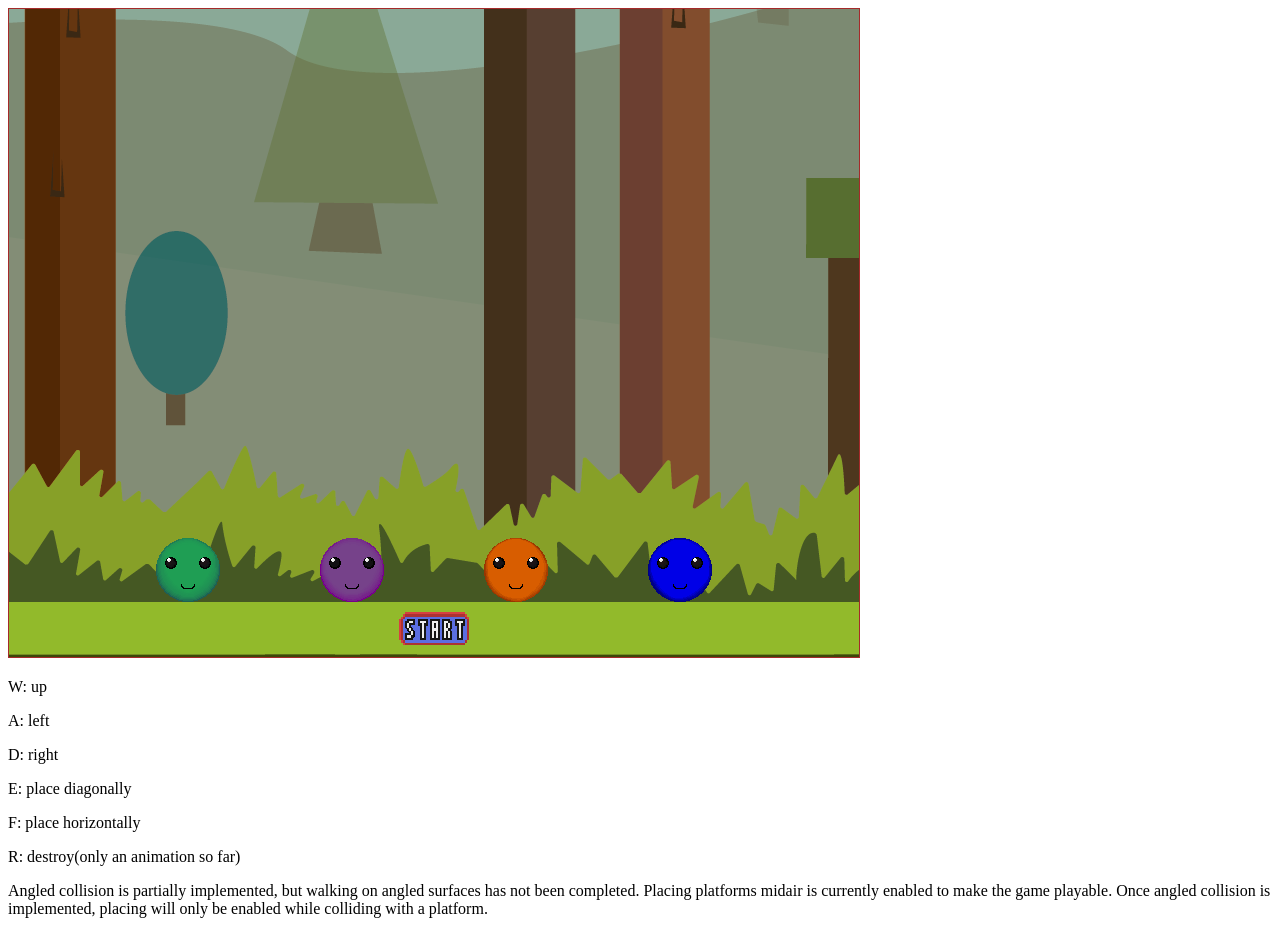
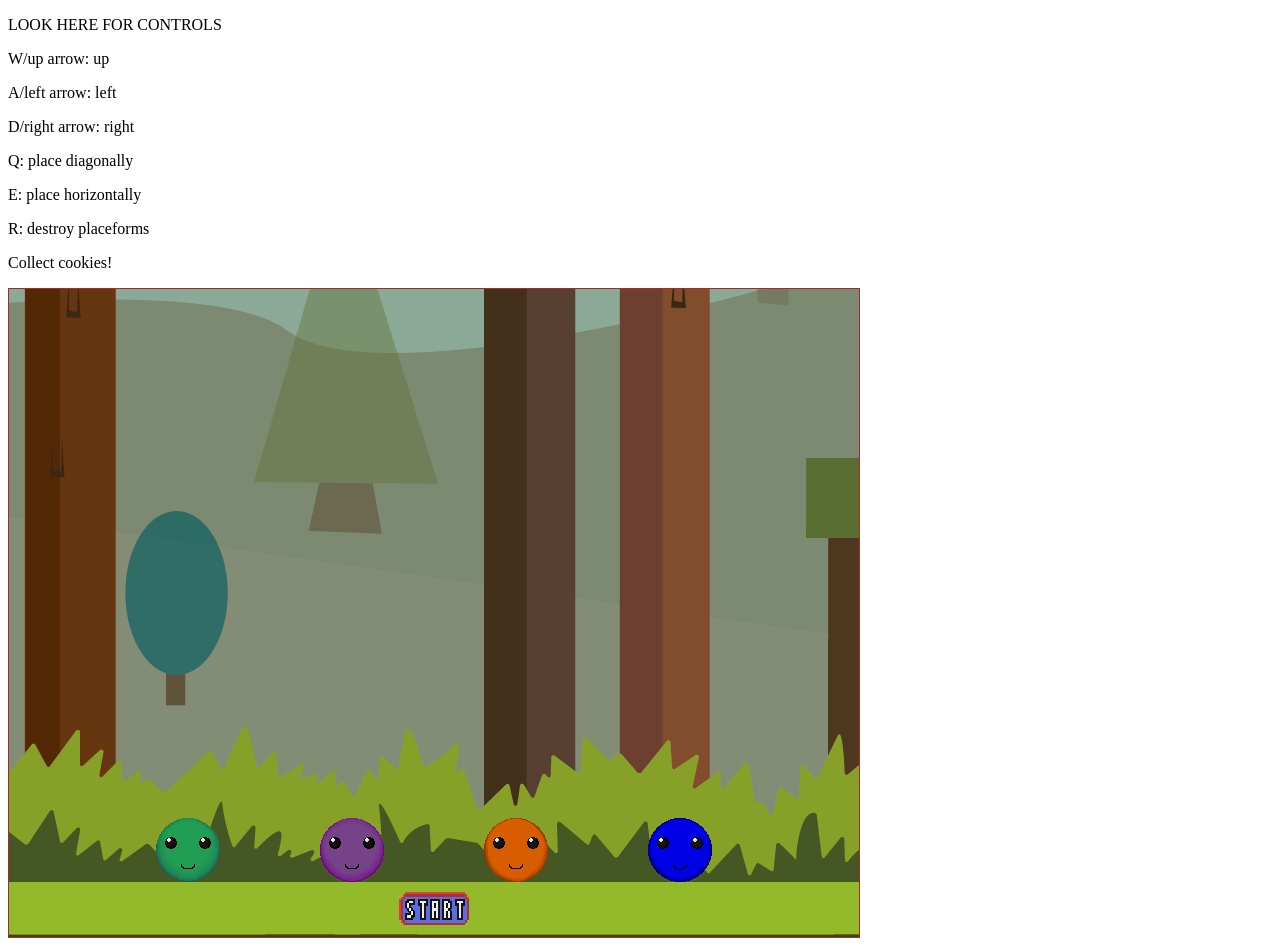
Before and after one commit to mercedeschea/battleUp, a plain HTML site: page index.html in a window 1280 px wide. Drawn offline with Linux system fonts and the light colour scheme; no server answers; a script that the page names is missing.

Commit message:
changed html

```diff
--- a/GameWorld/Characters/Collision.js
+++ b/GameWorld/Characters/Collision.js
@@ -280,15 +280,14 @@ function isCircleCollidingWithHorizontalLine(CircleInfo, LineInfo) { // Char is
     let answer = quadraticFormula(a,b,c);
 
     if (isNaN(answer.result1) && isNaN(answer.result2)) {
-        // console.log("no");
         return false;
-    } else if ((CircleInfo.cartesianX + CircleInfo.radius >= LineInfo.xLeft) && (CircleInfo.cartesianX - CircleInfo.radius <= LineInfo.xRight) && (CircleInfo.cartesianY - CircleInfo.radius + PLATFORM_HEIGHT) >= LineInfo.yValue) {
-        // console.log("YESYEYESYESYESYESYSEYSEYSS");
-        // console.log("1", CircleInfo.cartesianX >= LineInfo.xLeft);
-        // console.log("2", CircleInfo.cartesianX <= LineInfo.xRight);
-        // console.log("3", (CircleInfo.cartesianY - 100) > LineInfo.yValue);
+    } else if ((CircleInfo.cartesianX + CircleInfo.radius >= LineInfo.xLeft) &&
+                (CircleInfo.cartesianX - CircleInfo.radius <= LineInfo.xRight) &&
+                (CircleInfo.cartesianY - CircleInfo.radius + PLATFORM_HEIGHT) >= LineInfo.yValue) {
         return 'colliding';
-    } else if ((CircleInfo.cartesianX + CircleInfo.radius/2 >= LineInfo.xLeft) && (CircleInfo.cartesianX - CircleInfo.radius/2 <= LineInfo.xRight) && (CircleInfo.cartesianY + CircleInfo.radius + PLATFORM_HEIGHT) >= LineInfo.yValue) {
+    } else if ((CircleInfo.cartesianX + CircleInfo.radius/2 >= LineInfo.xLeft) &&
+                (CircleInfo.cartesianX - CircleInfo.radius/2 <= LineInfo.xRight) &&
+                (CircleInfo.cartesianY + CircleInfo.radius + PLATFORM_HEIGHT) >= LineInfo.yValue) {
         return 'collidingTop';
     }
 }
--- a/GameWorld/Characters/PlayerCharacter.js
+++ b/GameWorld/Characters/PlayerCharacter.js
@@ -383,7 +383,6 @@ class PlayerCharacter extends Entity {
     }
 
     collectCookie() {
-        console.log(++this.cookies);
     }
 
 }
--- a/GameWorld/Map/Map.js
+++ b/GameWorld/Map/Map.js
@@ -34,7 +34,6 @@ class Background {
     }
     update() {
         this.srcY -= this.game.camera.currentDrawOffset * .9;
-        // if (this.srcY < 0) this.srcY = this.spritesheet.height - this.game.surfaceHeight;
     }
 };
 
@@ -49,7 +48,6 @@ class Wall extends Entity{
     draw() {
         let drawY = this.cameraTransform(-40);
         if (drawY) {
-            // this.game.ctx.drawImage(this.spriteSheet, this.x, drawY);
             this.animation.drawFrame(this.game.clockTick, this.game.ctx, this.x, drawY);
         }
     }
--- a/index.html
+++ b/index.html
@@ -25,19 +25,18 @@
     <script type="text/javascript" src="./GameEngine/scenemanager.js"></script>
     <script type="text/javascript" src="./main.js"></script>
     <link id="pressStartFont" href="https://fonts.googleapis.com/css?family=Press+Start+2P&display=swap" rel="stylesheet">
+    <p>LOOK HERE FOR CONTROLS</p>
+    <p>W/up arrow: up</p>
+    <p>A/left arrow: left</p>
+    <p>D/right arrow: right</p>
+    <p>Q: place diagonally</p>
+    <p>E: place horizontally</p>
+    <p>R: destroy placeforms</p>
+    <p>Collect cookies!</p>
 </head>
 <body>
     <canvas id="gameWorld" tabindex="1" width="850" height="648" style="border: 1px solid brown; background: lightskyblue"></canvas>
-    <p>W: up</p>
-    <p>A: left</p>
-    <p>D: right</p>
-    <p>E: place diagonally</p>
-    <p>F: place horizontally</p>
-    <p>R: destroy(only an animation so far)</p>
-    <p>Angled collision is partially implemented, but walking on angled surfaces has not been completed.
-        Placing platforms midair is currently enabled to make the game playable.
-        Once angled collision is implemented, placing will only be enabled while colliding with a platform.
-    </p>
+
 </body>
 
 </html>
```
Also changed, not shown: GameEngine/gameengine.js (+1 -14 lines), GameEngine/scenemanager.js (+1 -10 lines).
